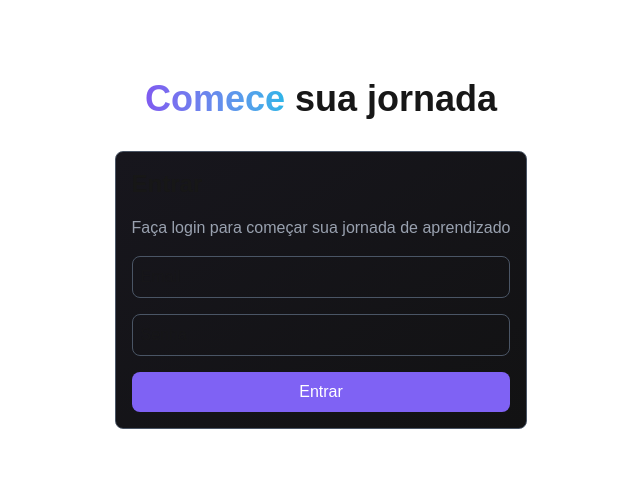
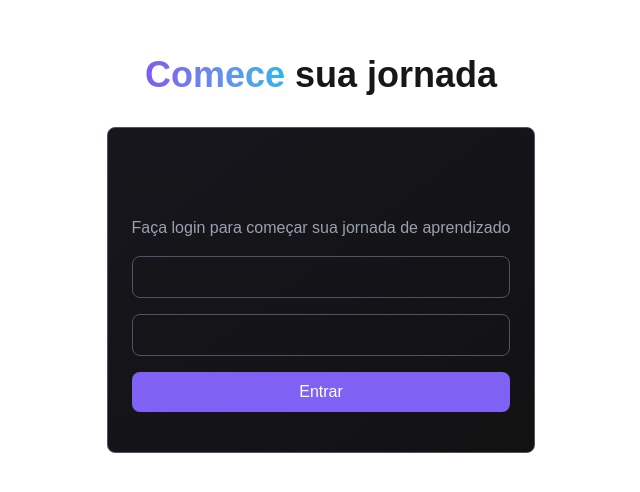
Before and after one commit to ViniNathan/glossary-app, a Next.js app in the folder frontend/: page /login in a window 1280 px wide. Shown: the part 146-638 px from the top of the page, without its empty margins (319-959 px from the left). Built offline with nearby package versions, Linux system fonts and the light colour scheme.

Commit message:
style: adjust padding in login form container

```diff
--- a/frontend/src/app/(public)/login/page.tsx
+++ b/frontend/src/app/(public)/login/page.tsx
@@ -8,7 +8,7 @@ function LoginPage() {
         {" "}
         sua jornada
       </h1>
-      <div className="w-max flex flex-col items-left justify-center bg-gradient-to-br from-[#17161d] to-[#121213] border border-gray-600 rounded-lg p-4">
+      <div className="w-max flex flex-col items-left justify-center bg-gradient-to-br from-[#17161d] to-[#121213] border border-gray-600 rounded-lg px-6 py-10">
         <h1 className="text-2xl font-bold mb-4">Entrar</h1>
         <p className="text-md text-gray-400">Faça login para começar sua jornada de aprendizado</p>
 
```
